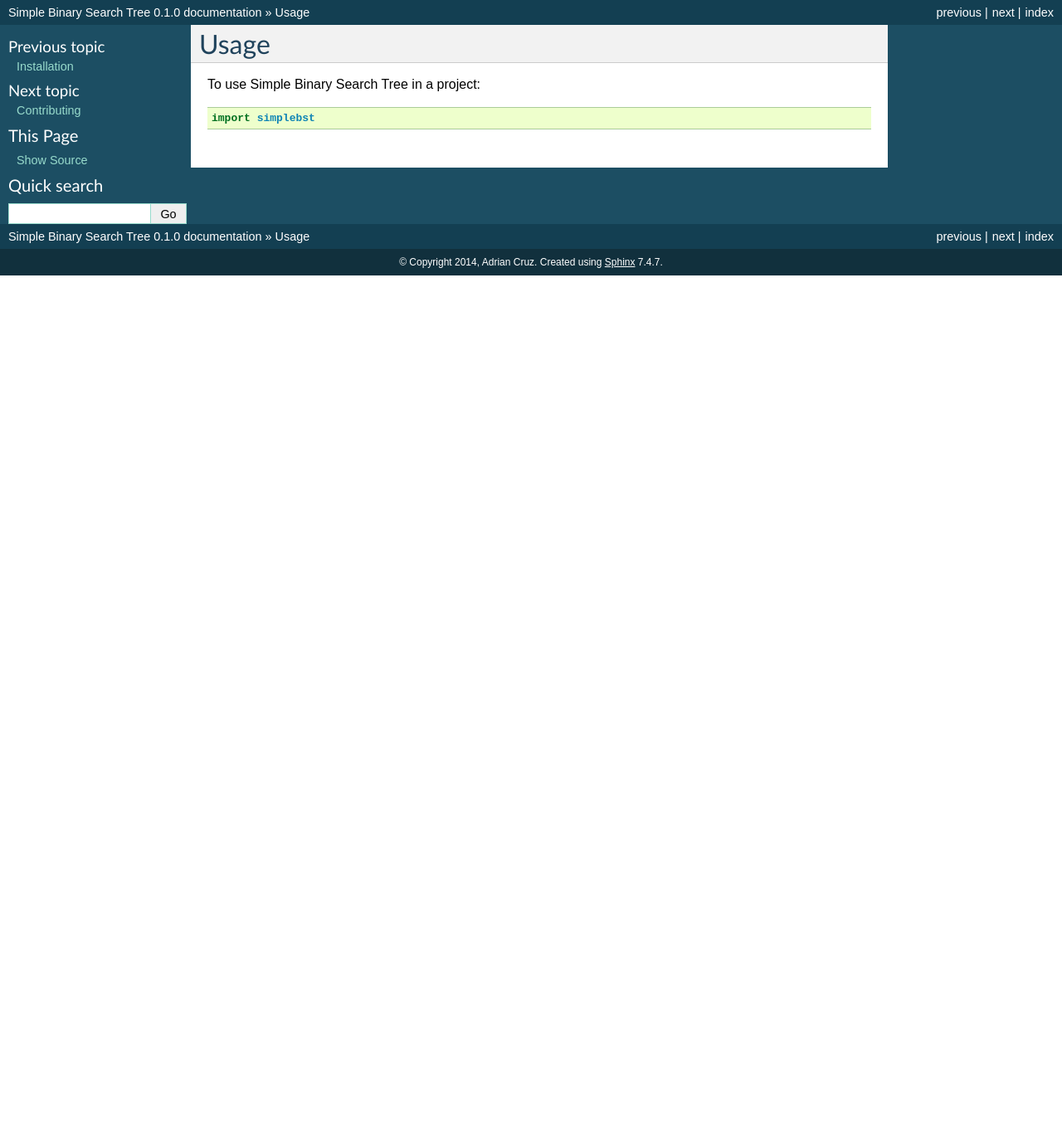
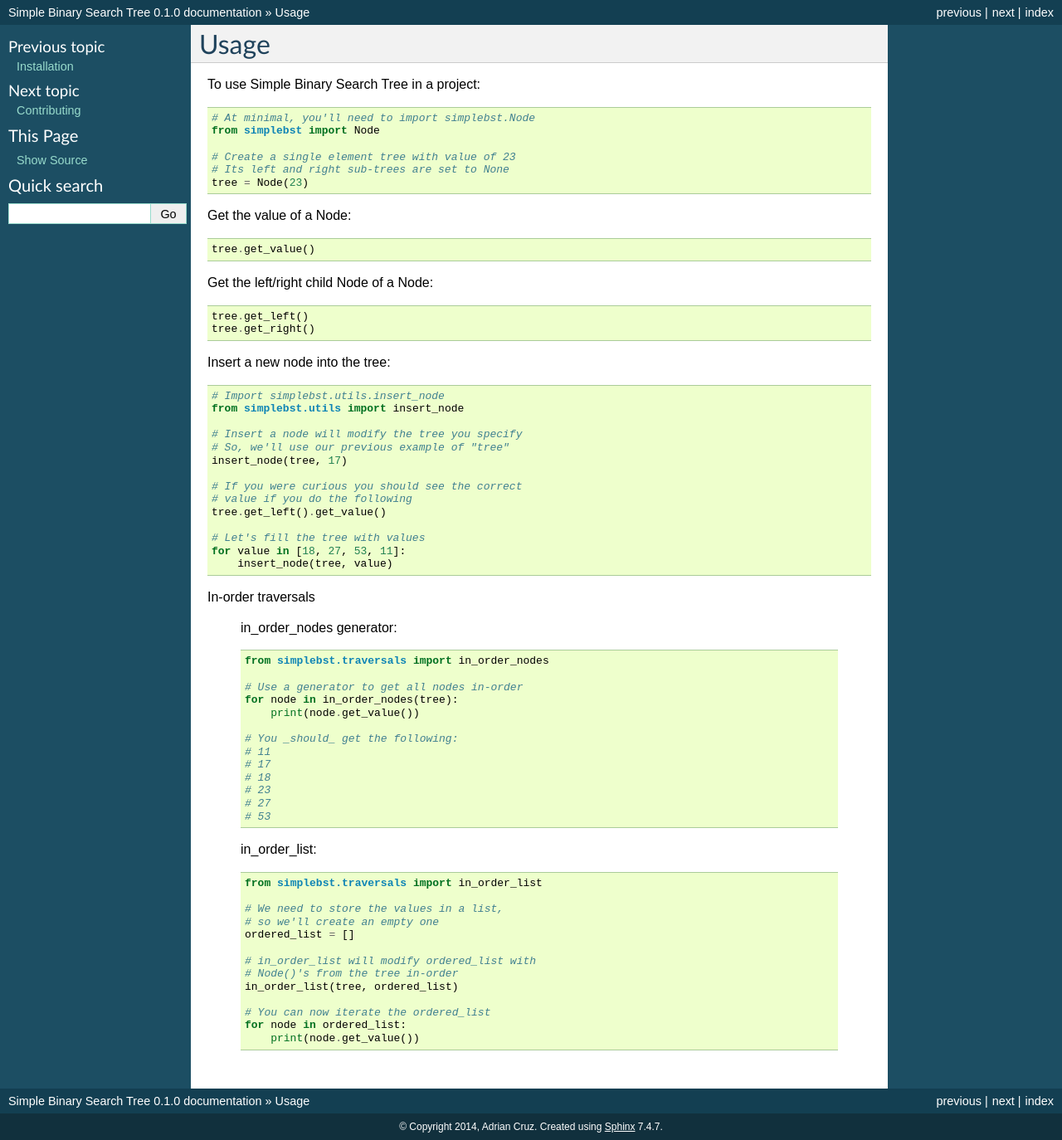
Before and after one commit to drincruz/simplebst, a Sphinx documentation site: the page built from docs/usage.rst, in a window 1280 px wide. Shown: the whole page at 83% size. Built offline with Sphinx 7.4.7, drawn with Linux system fonts in a browser that asks for light colours; before the commit the page ends 900 px from its top, so only the background shows below that.

Commit message:
adding examples for everything (thus far), but this is mainly to fix #15

```diff
--- a/docs/usage.rst
+++ b/docs/usage.rst
@@ -4,4 +4,74 @@ Usage
 
 To use Simple Binary Search Tree in a project::
 
-    import simplebst
+    # At minimal, you'll need to import simplebst.Node
+    from simplebst import Node
+
+    # Create a single element tree with value of 23
+    # Its left and right sub-trees are set to None
+    tree = Node(23)
+
+
+Get the value of a Node::
+
+    tree.get_value()
+
+
+Get the left/right child Node of a Node::
+
+    tree.get_left()
+    tree.get_right()
+
+
+Insert a new node into the tree::
+
+    # Import simplebst.utils.insert_node
+    from simplebst.utils import insert_node
+
+    # Insert a node will modify the tree you specify
+    # So, we'll use our previous example of "tree"
+    insert_node(tree, 17)
+
+    # If you were curious you should see the correct
+    # value if you do the following
+    tree.get_left().get_value()
+
+    # Let's fill the tree with values
+    for value in [18, 27, 53, 11]:
+        insert_node(tree, value)
+
+
+In-order traversals
+
+    in_order_nodes generator::
+
+        from simplebst.traversals import in_order_nodes
+
+        # Use a generator to get all nodes in-order
+        for node in in_order_nodes(tree):
+            print(node.get_value())
+
+        # You _should_ get the following:
+        # 11
+        # 17
+        # 18
+        # 23
+        # 27
+        # 53
+
+
+    in_order_list::
+
+        from simplebst.traversals import in_order_list
+
+        # We need to store the values in a list,
+        # so we'll create an empty one
+        ordered_list = []
+
+        # in_order_list will modify ordered_list with
+        # Node()'s from the tree in-order
+        in_order_list(tree, ordered_list)
+
+        # You can now iterate the ordered_list
+        for node in ordered_list:
+            print(node.get_value())
```
